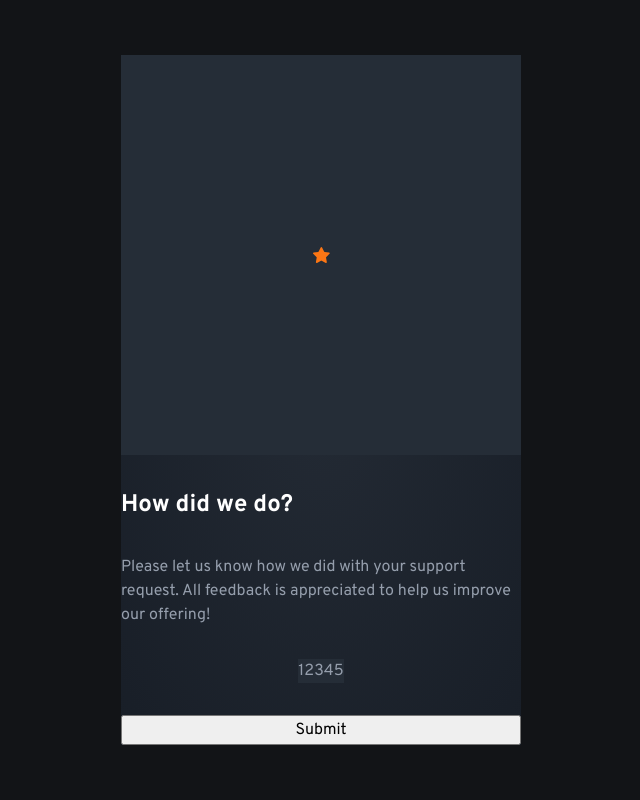
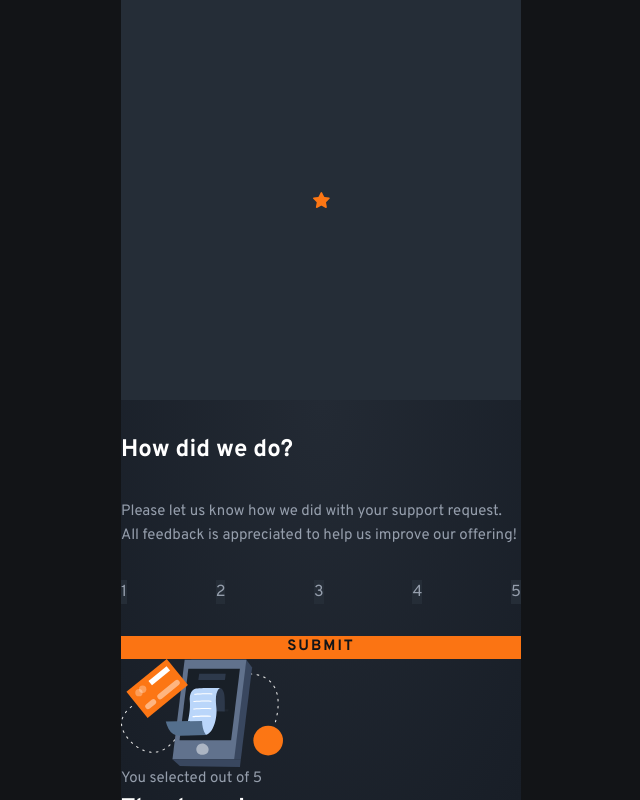
Before and after one commit to jyeharry/interactive-rating-component, a website built with Vite: page index.html in a window 1280 px wide. Shown: the whole page, without its empty margins (319-959 px from the left). Built offline with nearby package versions, Linux system fonts and the light colour scheme.

Commit message:
Finish styles

```diff
--- a/src/styles/style.css
+++ b/src/styles/style.css
@@ -5,9 +5,9 @@
 @layer globals {
   :root {
     --white: hsl(0, 0%, 100%);
-    --light-grey: hsl(217, 12%, 63%);
+    --light-grey: hsl(216, 12%, 63%);
     --dark-blue: hsl(213, 19%, 18%);
-    --very-dark-blue: hsl(216, 12%, 8%);
+    --very-dark-blue: hsl(218, 11%, 8%);
     --orange: hsl(25, 97%, 53%);
     --black-gradient: radial-gradient(#232A34, #181E27);
 
@@ -26,7 +26,7 @@
       minSize: 16,
       maxSize: 16,
       positiveSteps: [1.125, 1.375, 1.5, 2, 2.5, 3],
-      negativeSteps: [],
+      negativeSteps: [0.75],
       customSizes: ["xl-2xl", "s-2xl"],
       prefix: "space",
       relativeTo: "viewport-width",
@@ -44,6 +44,7 @@ main {
   display: grid;
   place-content: center;
   align-content: center;
+  padding-inline: var(--space-xl);
 }
 
 h1,
@@ -54,26 +55,38 @@ h5,
 h6 {
   color: var(--white);
 }
+
+fieldset {
+  border: none;
+  padding: 0;
+}
 }
 
 @layer composition {
-  .stack {
+
+  .stack,
+  .stack--sm {
     display: flex;
     flex-direction: column;
     justify-content: flex-start;
-  }
 
-  .stack>*+* {
-    margin-block-start: var(--space);
-  }
+    &>*+* {
+      margin-block-start: var(--space);
+    }
 
-  .stack.stack--recursive *+* {
-    margin-block-start: var(--space);
+    &.stack--recursive>*+* {
+      margin-block-start: var(--space);
+    }
   }
 
   .stack>*+*,
   .stack.stack--recursive *+* {
     --space: 2rem;
+  }
+
+  .stack--sm>*+*,
+  .stack--sm.stack--recursive *+* {
+    --space: 1rem;
   }
 
   .frame {
@@ -88,9 +101,15 @@ h6 {
 
   .frame>img,
   .frame>video {
-    /*inline-size: 100%;*/
-    /*block-size: 100%;*/
     object-fit: cover;
+  }
+
+  .center {
+    margin-inline: auto;
+    text-align: center;
+    display: flex;
+    flex-direction: column;
+    align-items: center;
   }
 }
 
@@ -102,6 +121,7 @@ h6 {
     font-weight: 700;
   }
 
+  .btn,
   .txt-heading-md {
     font-size: 0.9375rem;
     line-height: auto;
@@ -109,6 +129,7 @@ h6 {
     font-weight: 700;
   }
 
+  p,
   .txt-body {
     font-size: 0.9375rem;
     line-height: 1.6;
@@ -122,6 +143,10 @@ h6 {
     letter-spacing: 0.2px;
     font-weight: 700;
   }
+
+  .justify-center {
+    justify-content: center;
+  }
 }
 
 @layer block {
@@ -132,7 +157,7 @@ h6 {
     overflow: hidden;
   }
 
-  .card__content {
+  .review-form {
     display: flex;
     transition: transform 0.2s ease-in;
 
@@ -141,23 +166,15 @@ h6 {
     }
   }
 
-  .icon {
-    background-color: var(--dark-blue);
-    border-radius: calc(var(--space-3xl-4xl) / 2);
-    max-height: var(--space-3xl-4xl);
-    max-width: var(--space-3xl-4xl);
-  }
-
-  .review-step {
+  .review-form__step {
     padding: var(--space-xl-2xl);
     min-width: 100%;
   }
 
   .rating {
     display: flex;
-    gap: var(--space-m-l);
     counter-reset: ratings;
-    justify-content: center;
+    justify-content: space-between;
   }
 
   .rating__text {
@@ -173,6 +190,7 @@ h6 {
     input:focus-visible+& {
       background-color: var(--orange);
       color: var(--dark-blue);
+      cursor: pointer;
     }
 
     input:checked+& {
@@ -185,4 +203,33 @@ h6 {
       outline-offset: 3px;
     }
   }
+
+  .icon {
+    background-color: var(--dark-blue);
+    border-radius: calc(var(--space-3xl-4xl) / 2);
+    max-height: var(--space-3xl-4xl);
+    max-width: var(--space-3xl-4xl);
+  }
+
+  .btn {
+    border: none;
+    background-color: var(--orange);
+    border-radius: var(--space-2xl);
+    color: var(--very-dark-blue);
+    padding: var(--space-xs);
+    text-transform: uppercase;
+    cursor: pointer;
+
+    &:hover {
+      background-color: var(--white);
+    }
+  }
+
+  .label {
+    display: inline-block;
+    color: var(--orange);
+    padding: 0.5rem 1.25rem;
+    border-radius: var(--space-2xl);
+    background-color: var(--dark-blue);
+  }
 }
```
